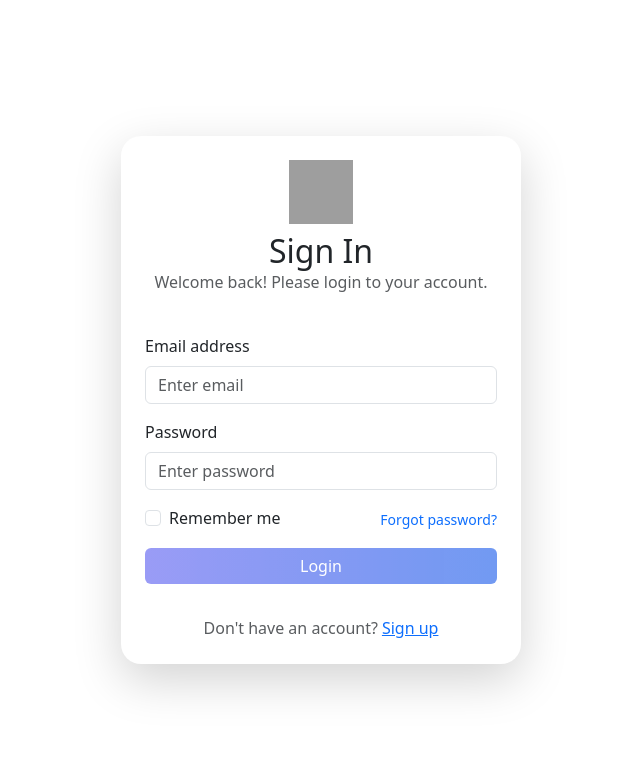
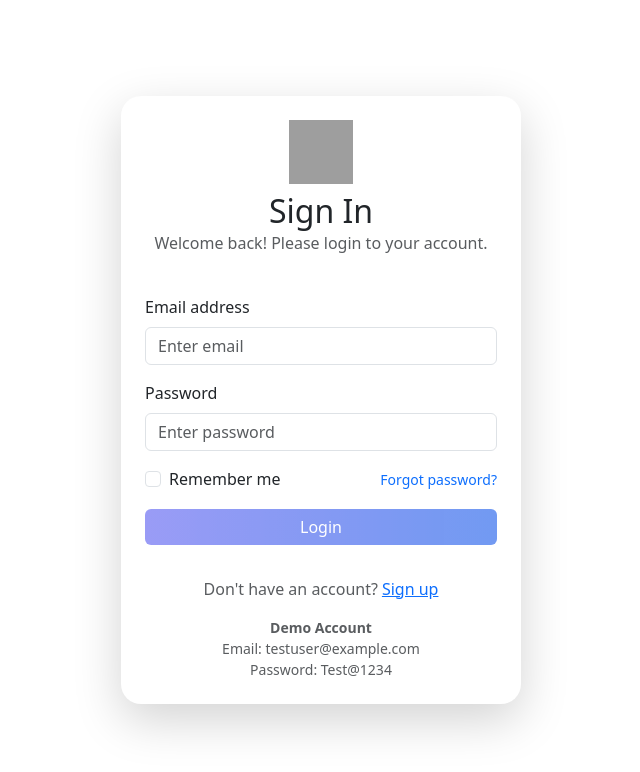
Before and after one commit to SupritVaidya/guruSeva, an Angular app: page / in a window 1280 px wide. Shown: the top 772 px of the page, without its empty margins (319-959 px from the left). Built offline with nearby package versions, Linux system fonts and the light colour scheme; grey boxes are pictures that could not be loaded.

Commit message:
demo account display for login

```diff
--- a/src/app/login/login.html
+++ b/src/app/login/login.html
@@ -23,9 +23,14 @@
 			</div>
 			<button type="submit" class="btn btn-primary w-100" [disabled]="!loginForm.form.valid">Login</button>
 		</form>
-		<div class="text-center mt-3">
-			<span class="text-muted">Don't have an account?</span>
-			<a href="#" class="ms-1">Sign up</a>
-		</div>
+			<div class="text-center mt-3">
+				<span class="text-muted">Don't have an account?</span>
+				<a href="#" class="ms-1">Sign up</a>
+			</div>
+			<div class="text-center mt-3 small text-muted">
+				<div><strong>Demo Account</strong></div>
+				<div>Email: testuser@example.com</div>
+				<div>Password: Test@1234</div>
+			</div>
 	</div>
 </div>
```
